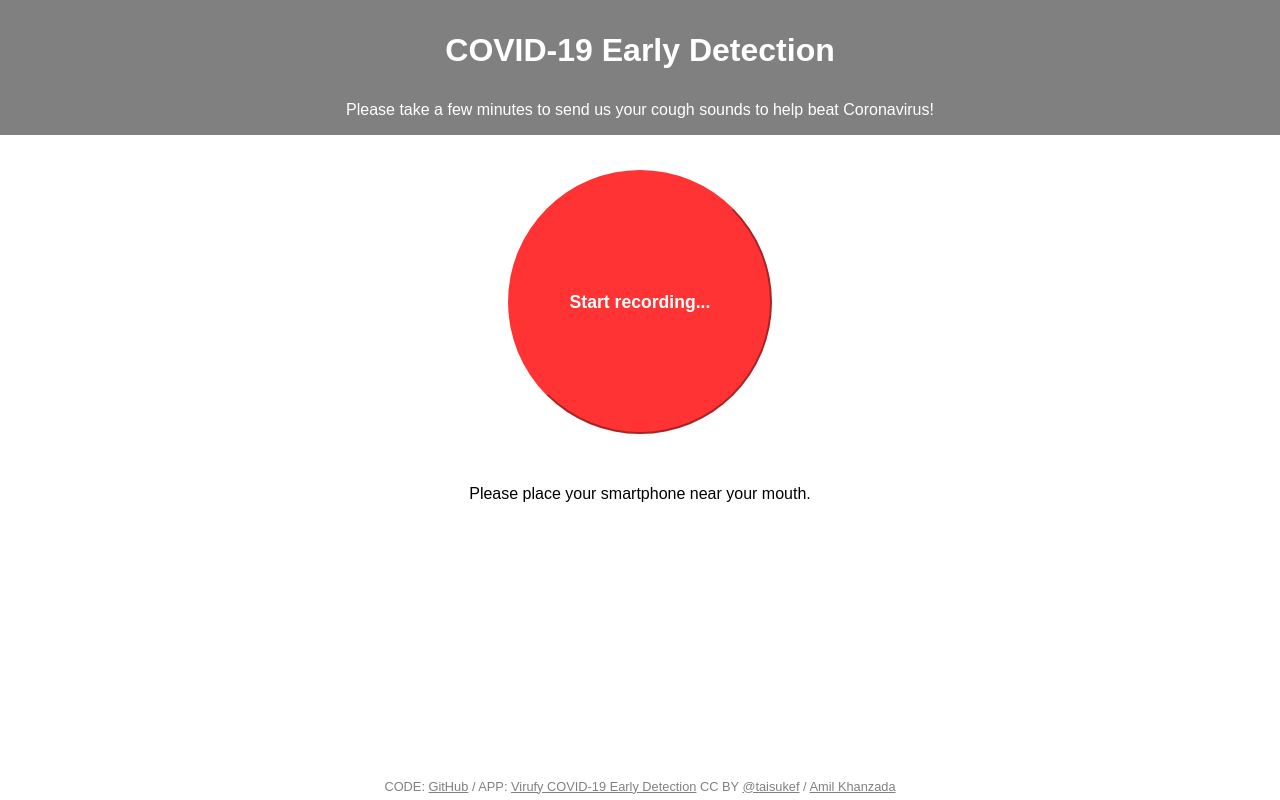
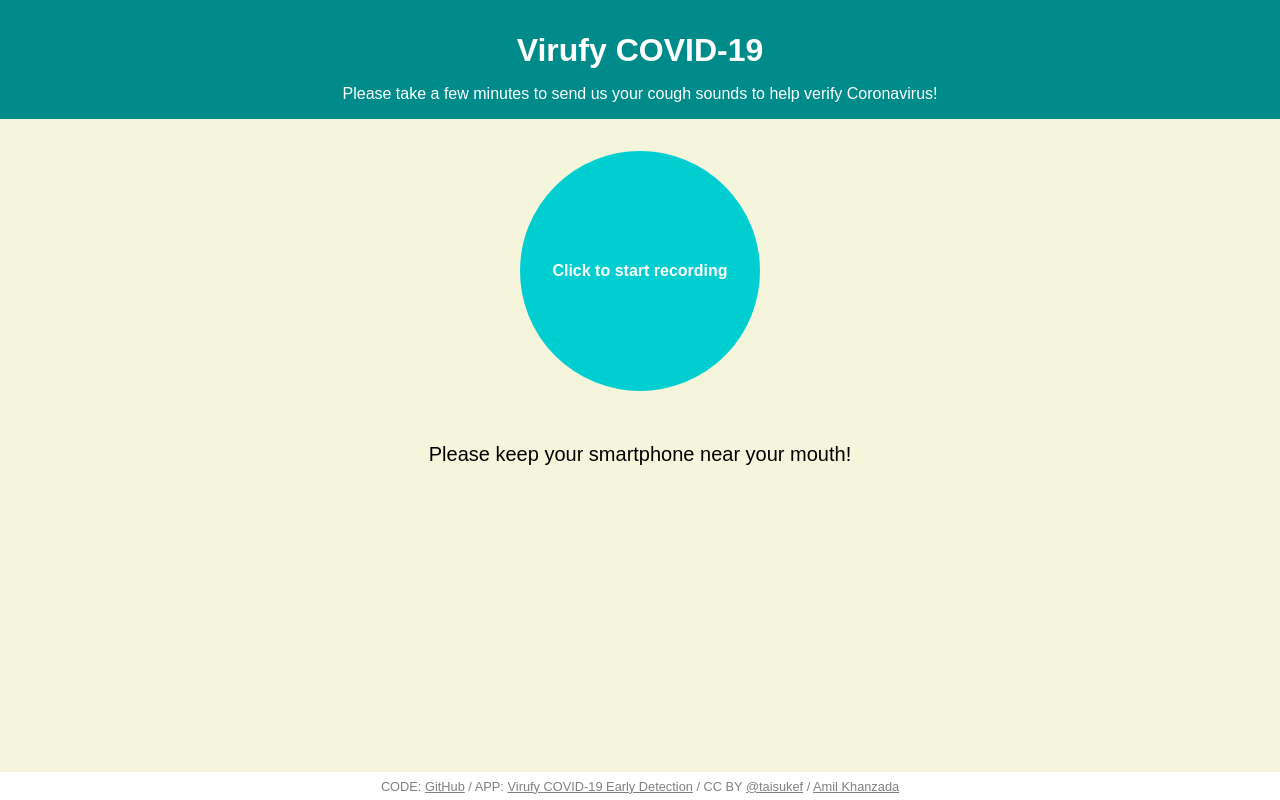
Before and after one commit to code4sabae/coughgathering, a website: page static/index.html in a window 1280 px wide. Drawn offline with Linux system fonts and the light colour scheme.

Commit message:
Update colors and text
Co-authored-by: Leila Abdelrahman <lxa215@users.noreply.github.com>
Co-authored-by: Amil Khanzada <amilkh@users.noreply.github.com>
Co-authored-by: Taisuke Fukuno <taisukef@users.noreply.github.com>

```diff
--- a/static/index.html
+++ b/static/index.html
@@ -9,15 +9,15 @@
 
 <div id='contents'>
 <div class=header>
-<h1>COVID-19 Early Detection</h1>
-<div class=subtitle>Please take a few minutes to send us your cough sounds to help beat Coronavirus!</div>
+<h1>Virufy COVID-19</h1>
+<div class=subtitle>Please take a few minutes to send us your cough sounds to help verify Coronavirus!</div>
 </div>
-<button id="btn">Start recording...</button>
+<button id="btn">Click to start recording</button>
 <div class=desc>
-  Please place your smartphone near your mouth.
+  Please keep your smartphone near your mouth!
 </div>
 <div class=footer>
-  CODE: <a href=https://github.com/code4sabae/coughgathering/>GitHub</a> / APP: <a href=https://cough.sabae.cc/>Virufy COVID-19 Early Detection</a> CC BY <a href=https://twitter.com/taisukef>@taisukef</a> / <a href=https://www.zenit.jp/team>Amil Khanzada</a>
+  CODE: <a href=https://github.com/code4sabae/coughgathering/>GitHub</a> / APP: <a href=https://cough.sabae.cc/>Virufy COVID-19 Early Detection</a> / CC BY <a href=https://twitter.com/taisukef>@taisukef</a> / <a href=https://www.zenit.jp/team>Amil Khanzada</a>
 </div>
 </div>
 
@@ -35,14 +35,14 @@
   const data = [
     { caption: 'Breathe naturally', sec: 30, record: true },
     { caption: 'Cough continuously', sec: 20, record: true },
-    { caption: 'Take a break', sec: 30, record: false },
+    { caption: 'Breathe naturally', sec: 30, record: true },
     { caption: 'Cough continuously', sec: 20, record: true },
   ]
   await startAudio()
   for (let j = 0; j < data.length; j++) {
     const d = data[j]
     for (let i = d.sec; i >= 0; i--) {
-      show(`${d.caption} for ${d.sec} seconds<br>${i}`)
+      show(`${d.caption} for ${i} seconds`)
       await sleep(1)
     }
     if (j < data.length - 1) {
@@ -55,7 +55,7 @@
   await stopAudio()
   show('uploading recorded data...')
   const id = await uploadAudio()
-  show('please write your information on Google form')
+  show('Please fill in the following form')
   await sleep(2)
   document.location = URL_FORM + fix0(id, 8)
 }
--- a/static/virufy.css
+++ b/static/virufy.css
@@ -3,30 +3,34 @@
   font-family: sans-serif;
   margin: 0;
   padding: 0;
+  background-color: beige;
 }
 .header {
-  background-color: gray;
+  background-color: darkcyan;
   color: white;
 }
 h1 {
   margin: 0;
-  padding: 1em 0 .5em 0;
+  padding: 1em 0 0 0;
 }
 .subtitle {
+  padding-top: 0;
   padding: 1em;
 }
 .desc {
   margin: 1em;
+  font-size: 125%;
 }
 button {
-  background-color: hsl(0, 100%, 60%);
-  border-color: hsl(0, 100%, 60%);
+  background-color: darkturquoise;
+  border-color: darkturquoise;
   color: white;
   font-weight: bold;
-  font-size: 110%;
+  font-size: 100%;
   width: 15em;
   height: 15em;
   border-radius: 7.5em;
+  border-style: solid;
   margin: 2em;
 }
 .footer {
```
